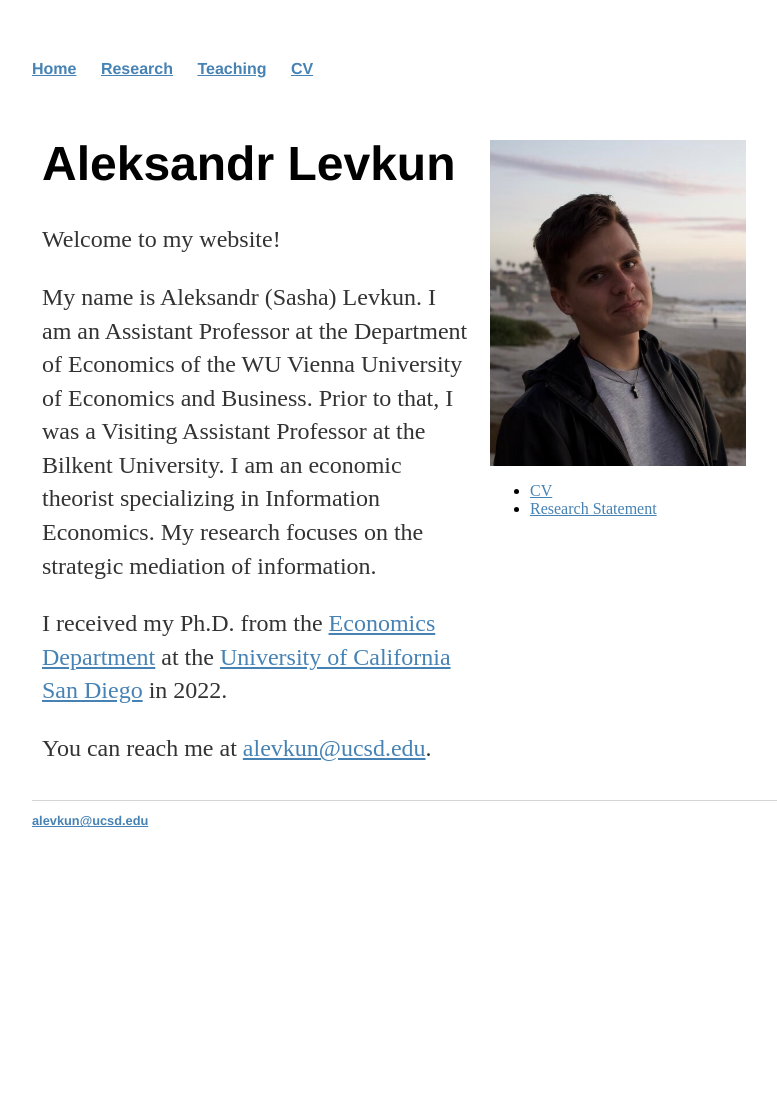
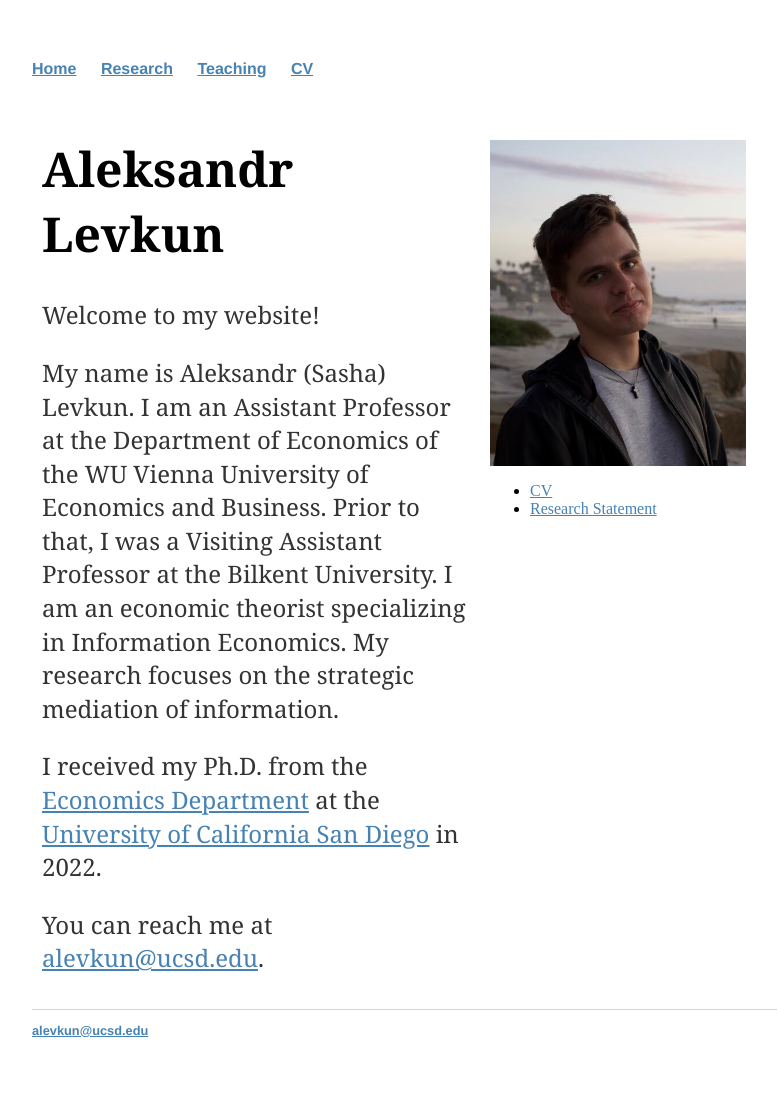
Before and after one commit to alevkun/alevkun.github.io, a Jekyll site: the page built from index.html, in a window 1280 px wide. Shown: the whole page, without its empty margins (160-937 px from the left). Built offline with Jekyll 4.4.1, drawn with Linux system fonts in a browser that asks for light colours; before the commit the page ends 900 px from its top, so only the background shows below that.

Commit message:
Update main.css
simple font adjustment

```diff
--- a/css/main.css
+++ b/css/main.css
@@ -21,10 +21,11 @@ a:hover {
 }
 h1 {
     font-size: 3em;
-    font-family:'Helvetica', 'Arial', 'Sans-Serif';
+    font-family: 'Georgia', 'Helvetica', 'Arial';
 }
 p {
     font-size: 1.5em;
+    font-family: 'Georgia', 'Helvetica', 'Arial';
     line-height: 1.4em;
     color: #333;
 }
```
